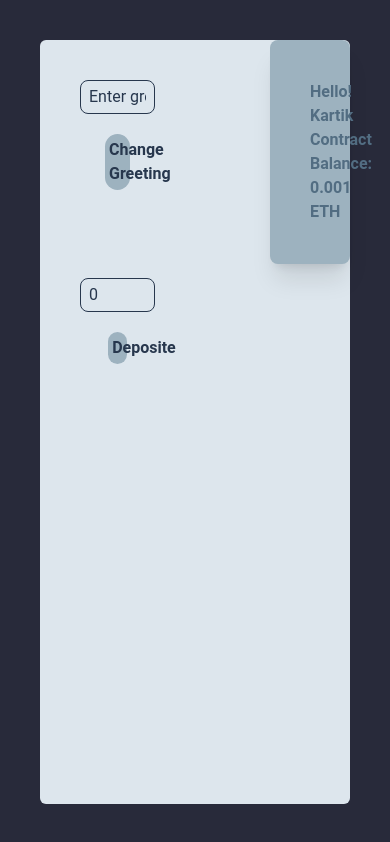
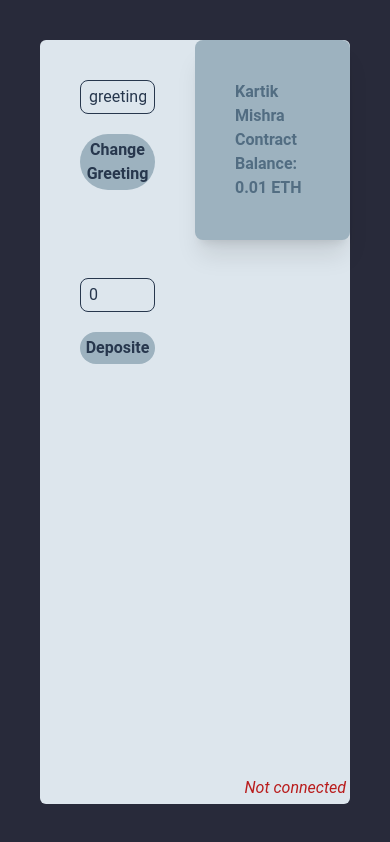
Before and after one commit to mrkartikmishra/blockchain-greetings-and-contract-balance, a React (Vite) app: page / in a window 390 px wide. Built offline with nearby package versions, Linux system fonts and the light colour scheme.

Commit message:
react state added and button changehandler added

```diff
--- a/src/App.jsx
+++ b/src/App.jsx
@@ -1,38 +1,87 @@
-function App() {
+import { useState } from "react";
+
+const App = () => {
+  const [greentingInput, setGreetingInput] = useState("");
+  const [depositeInput, setDepositeInput] = useState(0);
+  const [greenting, setGreeting] = useState("Kartik Mishra");
+  const [deposite, setDeposite] = useState(0.01);
+  const [currentAccount, setCurrentAccount] = useState("");
+
+  const handleGreetingInputChange = (e) => {
+    setGreetingInput(e.target.value);
+  };
+
+  const handleDepositeInputChange = (e) => {
+    setDepositeInput(e.target.value);
+  };
+
+  const handleGreetingSubmit = (e) => {
+    e.preventDefault();
+    console.log(greentingInput);
+  };
+
+  const handleDepositeSubmit = (e) => {
+    e.preventDefault();
+    console.log(depositeInput);
+  };
+
   return (
     <div className="bg-black h-screen flex justify-between p-10 font-roboto">
       <div className="bg-gray w-1/2 rounded-l-md">
-        <form className="flex flex-col gap-3 flex-start p-10">
+        <form
+          onSubmit={handleGreetingSubmit}
+          className="flex flex-col gap-3 flex-start p-10"
+        >
           <input
             type="text"
             className="bg-transparent outline-none text-primary placeholder-primary border border-primary p-1 px-2 rounded-lg"
-            placeholder="Enter greetings"
+            placeholder="greetings"
+            value={greentingInput}
+            onChange={handleGreetingInputChange}
           />
-          <button className="bg-tertiary w-1/3 p-1 rounded-full text-primary font-semibold text-center my-2 mx-auto">
+          <button
+            type="submit"
+            className="bg-tertiary w-full p-1 rounded-full text-primary font-semibold text-center my-2 mx-auto"
+          >
             Change Greeting
           </button>
         </form>
-        <form className="flex flex-col gap-3 flex-start p-10">
+        <form
+          onSubmit={handleDepositeSubmit}
+          className="flex flex-col gap-3 flex-start p-10"
+        >
           <input
             type="number"
             className="bg-transparent outline-none text-primary placeholder-primary border border-primary p-1 px-2 rounded-lg"
             placeholder="0"
+            value={depositeInput}
+            onChange={handleDepositeInputChange}
           />
-          <button className="bg-tertiary w-1/4 p-1 rounded-full text-primary font-semibold text-center my-2 mx-auto">
+          <button
+            type="submit"
+            className="bg-tertiary w-full p-1 rounded-full text-primary font-semibold text-center my-2 mx-auto"
+          >
             Deposite
           </button>
         </form>
       </div>
-      <div className="bg-gray w-1/2 rounded-r-md right-0">
-        <div className="flex justify-end">
-          <div className="w-1/2 bg-tertiary shadow-xl p-10 rounded-lg font-semibold text-secondary">
-            <h3>Hello! Kartik</h3>
-            <p>Contract Balance: 0.001 ETH</p>
+      <div className="bg-gray w-1/2 md:w-1/2 rounded-r-md relative">
+        <div className="flex sm:justify-end">
+          <div className="w-full bg-tertiary shadow-xl p-10 rounded-lg font-semibold text-secondary">
+            <h3>{greenting}</h3>
+            <p>Contract Balance: {deposite} ETH</p>
           </div>
         </div>
+        <p className="absolute right-1 bottom-1 italic text-sewcondary">
+          {currentAccount ? (
+            `Connected: ${currentAccount}`
+          ) : (
+            <span className="text-red-700">Not connected</span>
+          )}
+        </p>
       </div>
     </div>
   );
-}
+};
 
 export default App;
```
